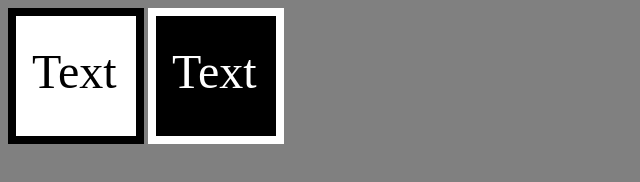
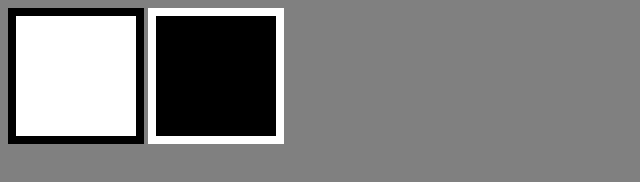
Before and after one commit to megos/percy-canvas-test-on-safari, a website: page public/index.html in a window 1280 px wide. Shown: the whole page, without its empty margins (0-640 px from the left). Drawn offline with Linux system fonts and the light colour scheme.

Commit message:
Simple canvas

```diff
--- a/public/index.html
+++ b/public/index.html
@@ -1,36 +1,15 @@
 <!doctype html>
 <html lang="en">
-  <head>
-    <script>
-      window.addEventListener('DOMContentLoaded', () => {
-        const [canvas1, canvas2] = document.querySelectorAll('canvas')
-
-        const ctx1 = canvas1.getContext('2d')
-        ctx1.fillStyle = 'white'
-        ctx1.fillRect(0, 0, 120, 120)
-        ctx1.fillStyle = 'black'
-        ctx1.font = '48px serif'
-        ctx1.fillText('Text', 16, 72)
-
-        const ctx2 = canvas2.getContext('2d')
-        ctx2.fillStyle = 'black'
-        ctx2.fillRect(0, 0, 120, 120)
-        ctx2.fillStyle = 'white'
-        ctx2.font = '48px serif'
-        ctx2.fillText('Text', 16, 72)
-      });
-    </script>
-  </head>
   <body style="background-color: grey;">
     <canvas
       width="120px"
       height="120px"
-      style="border: 8px solid black;"
+      style="border: 8px solid black; background: white;"
     ></canvas>
     <canvas
       width="120px"
       height="120px"
-      style="border: 8px solid white;"
+      style="border: 8px solid white; background: black;"
     ></canvas>
   </body>
 </html>
```
